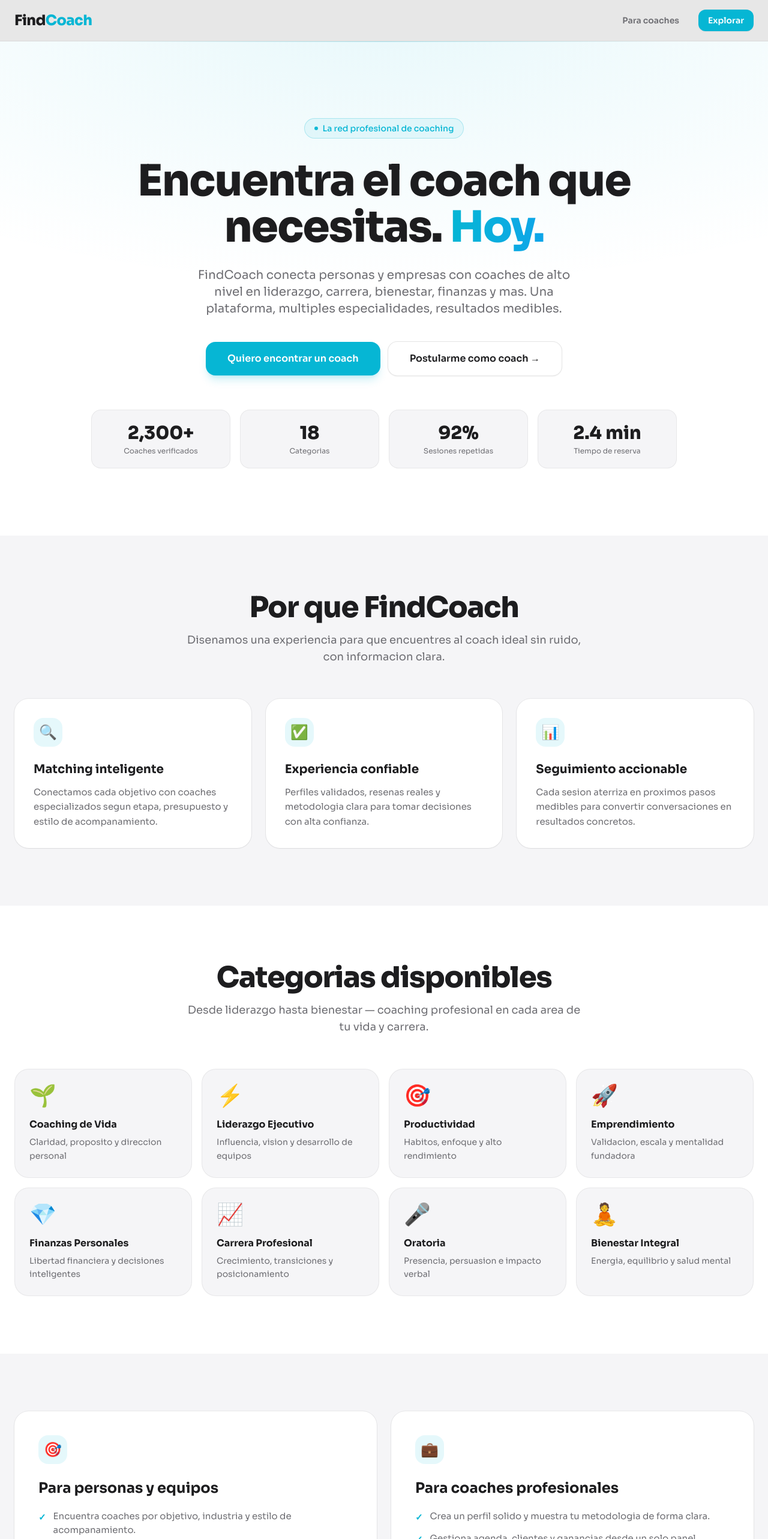
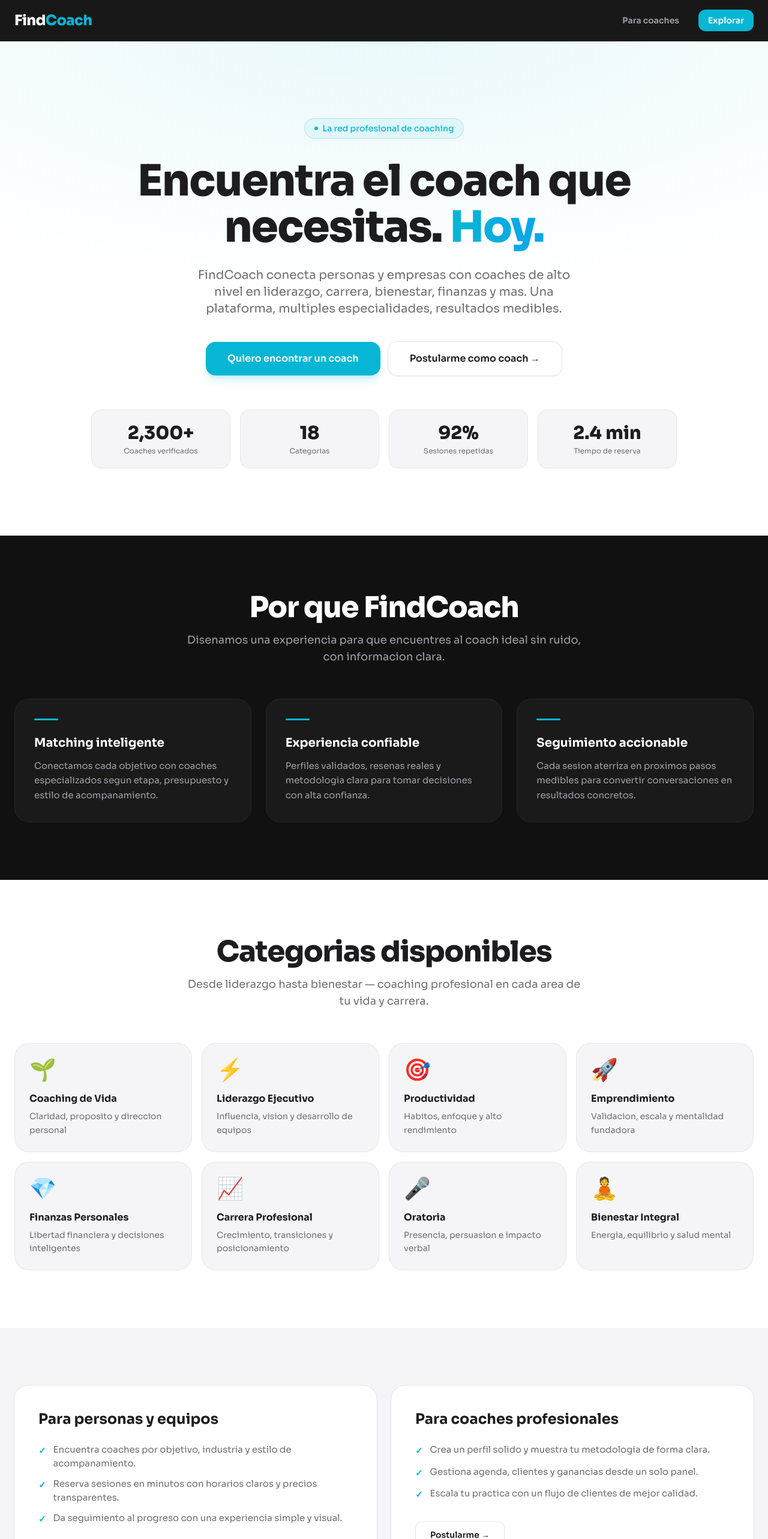
Before and after one commit to aumana-dev/gym-management, a React (Vite) app: page /#/ in a window 1280 px wide. Shown: the top 2566 px of the page at 60% size. Built offline with nearby package versions, Linux system fonts and the light colour scheme.

Commit message:
style: darker navbar and pilares section, reduce emoji usage

```diff
--- a/src/components/Navbar.jsx
+++ b/src/components/Navbar.jsx
@@ -25,16 +25,10 @@
   };
 
   return (
-    <header
-      className={
-        isLanding
-          ? 'sticky top-0 z-40 border-b border-black/[0.06] bg-white/90 backdrop-blur'
-          : 'sticky top-0 z-40 border-b border-zinc-800 bg-[#0F0F0F]/95 backdrop-blur'
-      }
-    >
+    <header className="sticky top-0 z-40 border-b border-zinc-800/60 bg-[#1A1A1A]/95 backdrop-blur">
       <div className="mx-auto flex max-w-7xl items-center justify-between px-4 py-4 sm:px-6">
         <Link to="/" onClick={irALanding}>
-          <Logo light={isLanding} />
+          <Logo light={false} />
         </Link>
 
         {isLanding && (
@@ -42,7 +36,7 @@
             <button
               type="button"
               onClick={() => navigate('/entrenador')}
-              className="rounded-xl px-4 py-2 text-sm font-semibold text-[#6E6E73] transition hover:text-[#06B6D4]"
+              className="rounded-xl px-4 py-2 text-sm font-semibold text-zinc-400 transition hover:text-[#06B6D4]"
             >
               Para coaches
             </button>
--- a/src/pages/Landing.jsx
+++ b/src/pages/Landing.jsx
@@ -28,17 +28,14 @@
 
   const pilares = [
     {
-      icono: '🔍',
       titulo: 'Matching inteligente',
       texto: 'Conectamos cada objetivo con coaches especializados segun etapa, presupuesto y estilo de acompanamiento.',
     },
     {
-      icono: '✅',
       titulo: 'Experiencia confiable',
       texto: 'Perfiles validados, resenas reales y metodologia clara para tomar decisiones con alta confianza.',
     },
     {
-      icono: '📊',
       titulo: 'Seguimiento accionable',
       texto: 'Cada sesion aterriza en proximos pasos medibles para convertir conversaciones en resultados concretos.',
     },
@@ -99,13 +96,13 @@
       </section>
 
       {/* ── WHY FINDCOACH ── */}
-      <section className="bg-[#F5F5F7] py-24">
+      <section className="bg-[#111] py-24">
         <div className="mx-auto max-w-7xl px-6">
           <div className="mx-auto max-w-2xl text-center">
-            <h2 className="text-4xl font-black tracking-tight text-[#1D1D1F] sm:text-5xl">
+            <h2 className="text-4xl font-black tracking-tight text-white sm:text-5xl">
               Por que FindCoach
             </h2>
-            <p className="mt-4 text-lg text-[#6E6E73]">
+            <p className="mt-4 text-lg text-zinc-400">
               Disenamos una experiencia para que encuentres al coach ideal sin ruido, con informacion clara.
             </p>
           </div>
@@ -113,13 +110,11 @@
             {pilares.map((p) => (
               <article
                 key={p.titulo}
-                className="rounded-3xl bg-white p-8 shadow-sm ring-1 ring-black/[0.06] transition duration-300 hover:-translate-y-1 hover:shadow-xl"
+                className="rounded-3xl border border-zinc-800 bg-[#1A1A1A] p-8 transition duration-300 hover:-translate-y-1 hover:border-[#06B6D4]/30"
               >
-                <div className="flex h-12 w-12 items-center justify-center rounded-2xl bg-[#06B6D4]/10 text-2xl">
-                  {p.icono}
-                </div>
-                <h3 className="mt-6 text-xl font-bold text-[#1D1D1F]">{p.titulo}</h3>
-                <p className="mt-3 text-[15px] leading-relaxed text-[#6E6E73]">{p.texto}</p>
+                <div className="h-[3px] w-10 rounded-full bg-[#06B6D4]" />
+                <h3 className="mt-6 text-xl font-bold text-white">{p.titulo}</h3>
+                <p className="mt-3 text-[15px] leading-relaxed text-zinc-400">{p.texto}</p>
               </article>
             ))}
           </div>
@@ -157,11 +152,8 @@
         <div className="mx-auto max-w-7xl px-6">
           <div className="grid gap-6 md:grid-cols-2">
             <article className="rounded-3xl bg-white p-10 shadow-sm ring-1 ring-black/[0.06]">
-              <div className="flex h-12 w-12 items-center justify-center rounded-2xl bg-[#06B6D4]/10 text-2xl">
-                🎯
-              </div>
-              <h3 className="mt-6 text-2xl font-bold text-[#1D1D1F]">Para personas y equipos</h3>
-              <ul className="mt-5 space-y-3">
+              <h3 className="text-2xl font-bold text-[#1D1D1F]">Para personas y equipos</h3>
+              <ul className="mt-6 space-y-3">
                 {[
                   'Encuentra coaches por objetivo, industria y estilo de acompanamiento.',
                   'Reserva sesiones en minutos con horarios claros y precios transparentes.',
@@ -183,11 +175,8 @@
             </article>
 
             <article className="rounded-3xl bg-white p-10 shadow-sm ring-1 ring-black/[0.06]">
-              <div className="flex h-12 w-12 items-center justify-center rounded-2xl bg-[#06B6D4]/10 text-2xl">
-                💼
-              </div>
-              <h3 className="mt-6 text-2xl font-bold text-[#1D1D1F]">Para coaches profesionales</h3>
-              <ul className="mt-5 space-y-3">
+              <h3 className="text-2xl font-bold text-[#1D1D1F]">Para coaches profesionales</h3>
+              <ul className="mt-6 space-y-3">
                 {[
                   'Crea un perfil solido y muestra tu metodologia de forma clara.',
                   'Gestiona agenda, clientes y ganancias desde un solo panel.',
```
